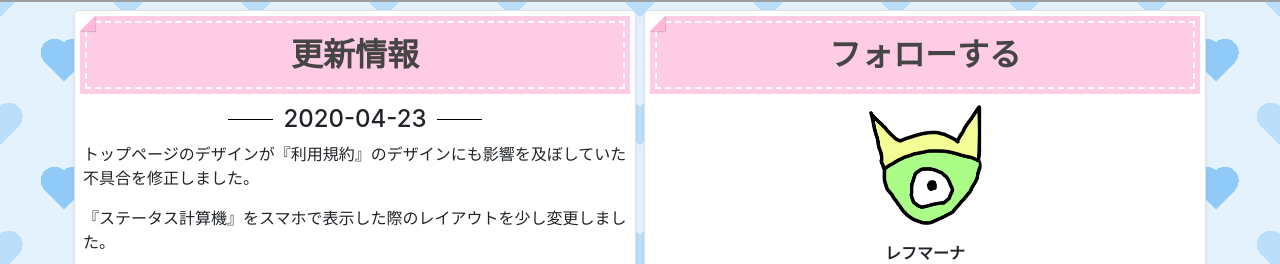
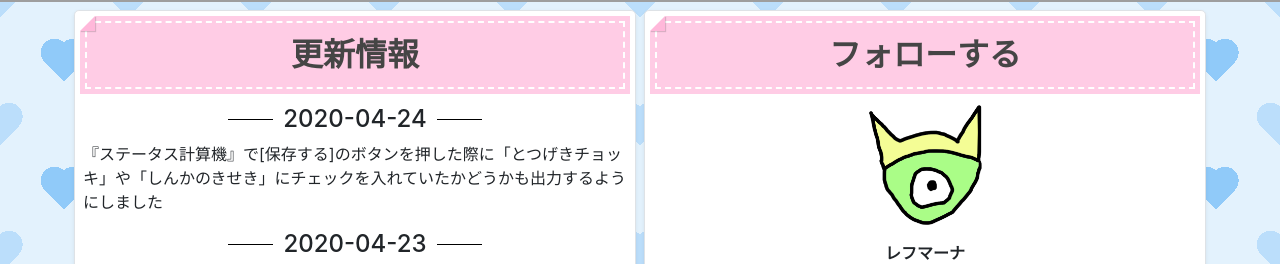
Before and after one commit to lefmarna/pokemonote-web-old, a Vue app: page / in a window 1280 px wide. Shown: the part 322-586 px from the top of the page. Built offline with nearby package versions, Linux system fonts and the light colour scheme; grey boxes are pictures that could not be loaded; what vue-head would draw is missing.

Commit message:
デプロイ

```diff
--- a/src/components/updates.vue
+++ b/src/components/updates.vue
@@ -1,5 +1,9 @@
 <template>
   <div class="overflow-auto px-2">
+    <updatesTemplate
+      day="2020-04-24"
+      content="『ステータス計算機』で[保存する]のボタンを押した際に「とつげきチョッキ」や「しんかのきせき」にチェックを入れていたかどうかも出力するようにしました"
+    />
     <updatesTemplate
       day="2020-04-23"
       content="トップページのデザインが『利用規約』のデザインにも影響を及ぼしていた不具合を修正しました。"
```
Also changed, not shown: 6 other files (tests, documents, lock files or other folders).
